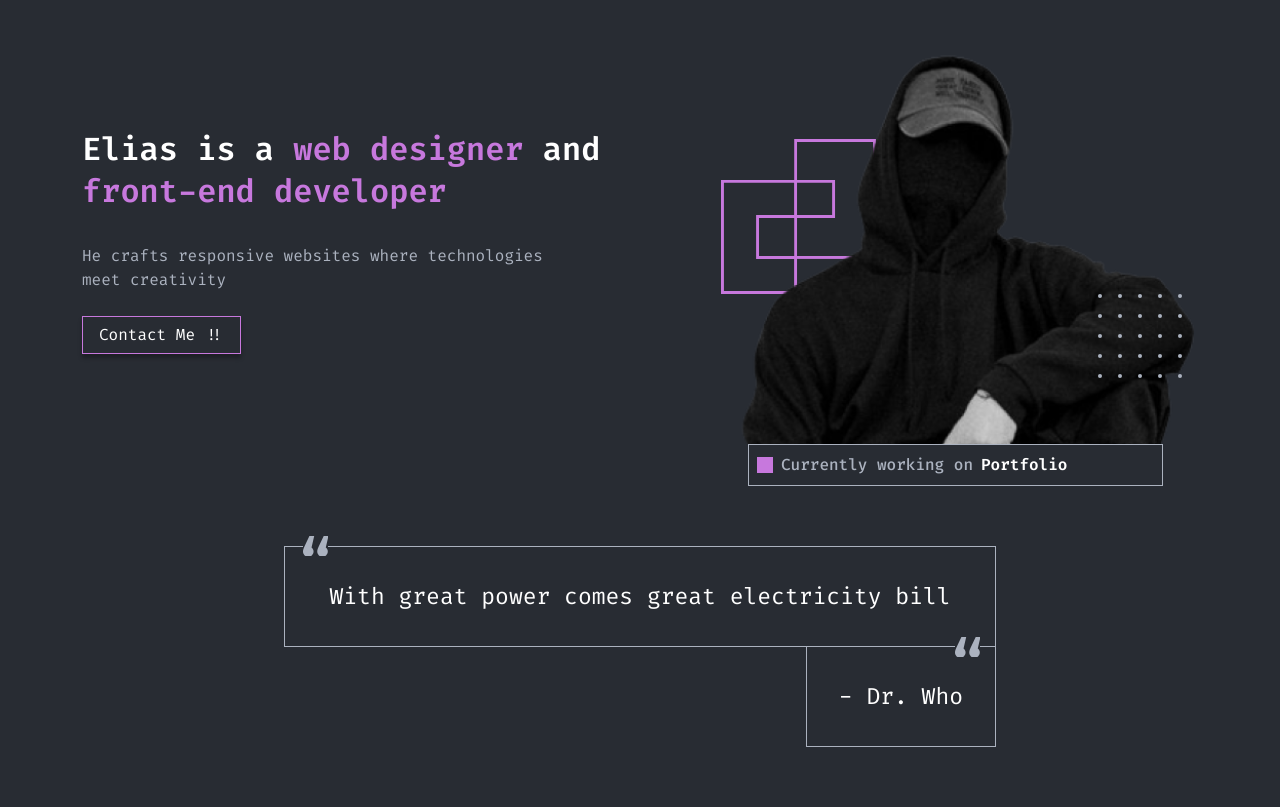
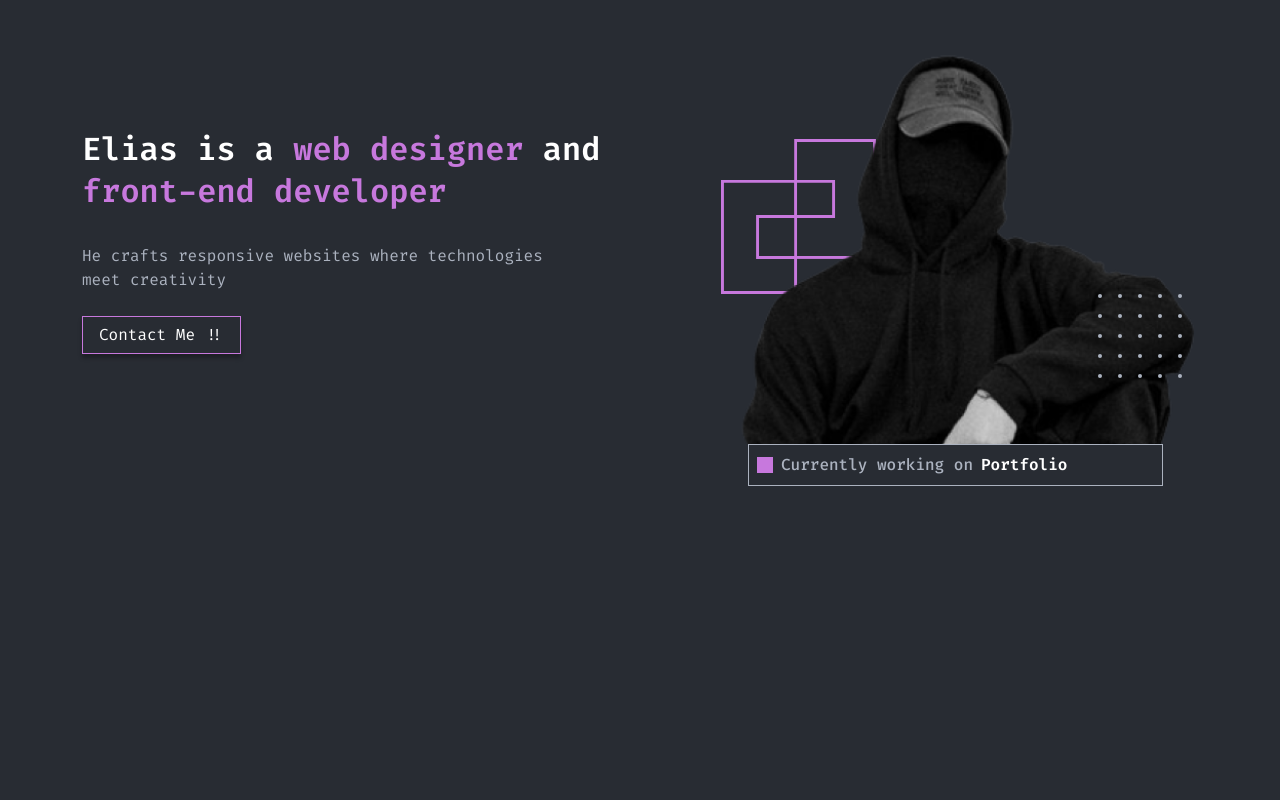
Before and after one commit to vcpc/Portfolio-Belal, an Angular app: page / in a window 1280 px wide. Built offline with nearby package versions, Linux system fonts and the light colour scheme.

Commit message:
add home

```diff
--- a/src/app/core/components/home/home.component.html
+++ b/src/app/core/components/home/home.component.html
@@ -43,8 +43,6 @@
           </div>
         </div>
       </div>
-
-      <app-qoute></app-qoute>
     </div>
   </div>
 </section>
--- a/src/app/core/components/home/home.component.ts
+++ b/src/app/core/components/home/home.component.ts
@@ -1,11 +1,10 @@
 import { Component } from '@angular/core';
 import { RouterLink } from '@angular/router';
-import { QouteComponent } from '../qoute/qoute.component';
 
 @Component({
   selector: 'app-home',
   standalone: true,
-  imports: [RouterLink, QouteComponent],
+  imports: [RouterLink],
   templateUrl: './home.component.html',
   styleUrl: './home.component.scss',
 })
--- a/src/app/core/components/qoute/qoute.component.html
+++ /dev/null
@@ -1,8 +0,0 @@
-<section class="qoute mx-auto position-relative">
-  <p class="text-white mb-0 grayBorder">
-    With great power comes great electricity bill
-  </p>
-  <div class="qoute__author position-absolute">
-    <p class="mb-0 text-white grayBorder">- Dr. Who</p>
-  </div>
-</section>
--- a/src/app/core/components/qoute/qoute.component.scss
+++ /dev/null
@@ -1,64 +0,0 @@
-.qoute {
-  /* box Model */
-  width: 712px;
-  padding: {
-    top: 112px;
-  }
-  /* Layout */
-  text-align: center;
-
-  p {
-    /* box Model */
-    padding: 32px;
-
-    /* Text */
-    font-size: 23px;
-  }
-
-  &:before {
-    /* Positioning */
-    left: 19px;
-    transform: translateY(-50%);
-    position: absolute;
-
-    /* Box Model */
-    width: 25px;
-    height: 20px;
-    padding: 4px 8px;
-
-    /* Color */
-    background-image: url("../../../../assets/quote.svg");
-    background-repeat: no-repeat;
-    background-color: #282c33;
-    /* Other */
-    content: "";
-  }
-  &__author {
-    /* Positioning */
-    bottom: -100px;
-    right: 0px;
-    p {
-      /* box Model */
-      border-top: 0;
-    }
-
-    &:before {
-      /* Positioning */
-      right: 16px;
-      transform: translateY(-50%);
-      position: absolute;
-
-      /* Box Model */
-      width: 25px;
-      height: 20px;
-      padding: 4px 8px;
-
-      /* Color */
-      background-image: url("../../../../assets/quote.svg");
-      background-repeat: no-repeat;
-      background-color: #282c33;
-      /* Other */
-      content: "";
-    }
-  }
-}
```
Also changed, not shown: src/app/core/components/qoute/qoute.component.ts (deleted, +0 -12 lines).
